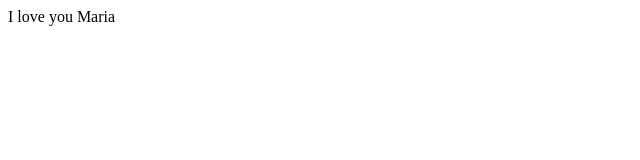
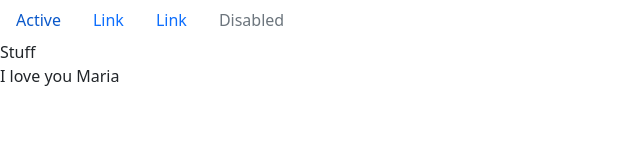
Before and after one commit to Imaparadox/Project-Phoenix, a plain HTML site: page index.html in a window 1280 px wide. Shown: the whole page, without its empty margins (0-640 px from the left). Drawn offline with nearby package versions, Linux system fonts and the light colour scheme.

Commit message:
Added Bootstrap

```diff
--- a/index.html
+++ b/index.html
@@ -5,18 +5,47 @@
     <meta charset="UTF-8">
     <meta http-equiv="X-UA-Compatible" content="IE=edge">
     <meta name="viewport" content="width=device-width, initial-scale=1.0">
-    <title>Document</title>
+    <title>Project Phoenix</title>
+    <link href="https://cdn.jsdelivr.net/npm/bootstrap@5.1.3/dist/css/bootstrap.min.css" rel="stylesheet"
+        integrity="sha384-1BmE4kWBq78iYhFldvKuhfTAU6auU8tT94WrHftjDbrCEXSU1oBoqyl2QvZ6jIW3" crossorigin="anonymous">
 </head>
 
 <body>
     <header>
         <nav>
-            <!-- <li>
+            <!-- <ul>
+                <li>Main</li>
+                <li>Info</li>
+                <li>What you can do</li>
+            </ul> -->
+            <ul class="nav">
+                <li class="nav-item">
+                  <a class="nav-link active" aria-current="page" href="#">Active</a>
+                </li>
+                <li class="nav-item">
+                  <a class="nav-link" href="#">Link</a>
+                </li>
+                <li class="nav-item">
+                  <a class="nav-link" href="#">Link</a>
+                </li>
+                <li class="nav-item">
+                  <a class="nav-link disabled">Disabled</a>
+                </li>
+              </ul>
+        </nav>
 
-            </li> -->
-        </nav>
+    </header>
+    <main>
+        <div class="main-body">Stuff</div>
+    </main>
+    <footer>
+
         <div>I love you Maria</div>
-    </header>
+    </footer>
 </body>
 
+<script src="https://cdn.jsdelivr.net/npm/bootstrap@5.1.3/dist/js/bootstrap.bundle.min.js"
+    integrity="sha384-ka7Sk0Gln4gmtz2MlQnikT1wXgYsOg+OMhuP+IlRH9sENBO0LRn5q+8nbTov4+1p"
+    crossorigin="anonymous"></script>
+
 </html>
```
